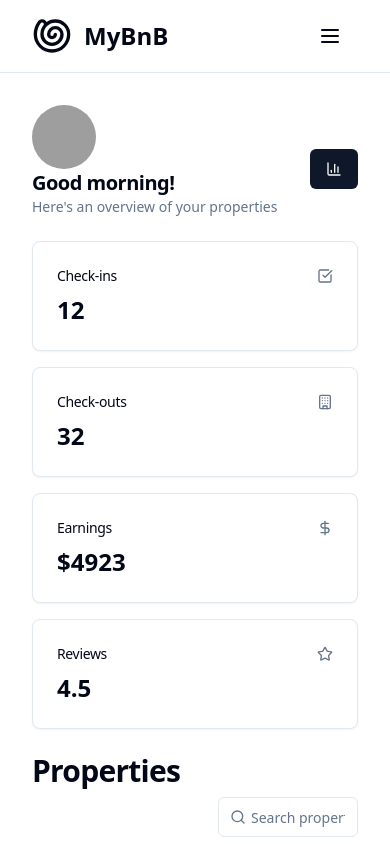
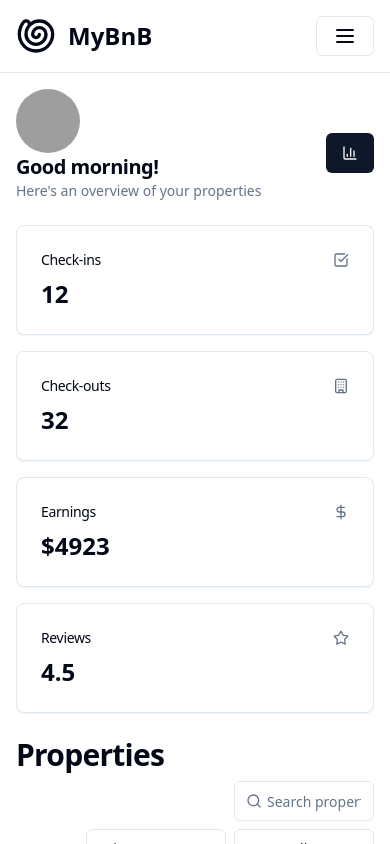
Before and after one commit to Adnan0061/property-management-dashboard, a Next.js app: page / in a window 390 px wide. Shown: the top 844 px of the page. Built offline with nearby package versions, Linux system fonts and the light colour scheme; grey boxes are pictures that could not be loaded.

Commit message:
mobile update

```diff
--- a/src/app/layout.tsx
+++ b/src/app/layout.tsx
@@ -40,7 +40,7 @@ export default function RootLayout({
           {/* header section */}
           <Header />
           {/* main content section */}
-          <main className="flex flex-col flex-grow space-y-6 p-8">
+          <main className="flex flex-col flex-grow space-y-6 xxs:p-4 md:p-8">
             {children}
           </main>
           {/* footer section */}
--- a/src/components/footer.tsx
+++ b/src/components/footer.tsx
@@ -2,9 +2,11 @@ import Link from "next/link";
 
 export default function Footer() {
   return (
-    <footer className="flex items-center justify-between py-4 px-8 border-t">
-      <p>&copy; {new Date().getFullYear()} MyBnB. All rights reserved.</p>
-      <p>
+    <footer className="flex items-center justify-between space-x-2 py-4 xxs:px-4 md:px-8 border-t">
+      <p className="xxs:text-sm md:text-base">
+        &copy; {new Date().getFullYear()} MyBnB. All rights reserved.
+      </p>
+      <p className="xxs:text-sm md:text-base text-end">
         Developed by{" "}
         <Link
           href="https://github.com/Adnan0061"
--- a/src/components/header.tsx
+++ b/src/components/header.tsx
@@ -15,7 +15,7 @@ export default function Header() {
   const isAnalytics = pathname === "/analytics";
 
   return (
-    <header className="flex items-center justify-between py-4 px-8 border-b">
+    <header className="flex items-center justify-between py-4 xxs:px-4 md:px-8 border-b">
       {/* logo section */}
       <div className="flex items-center justify-between space-x-3">
         <Shell className="w-10 h-10" />
@@ -66,7 +66,7 @@ export default function Header() {
       {/* mobile menu */}
       <Sheet>
         <SheetTrigger asChild>
-          <Button variant="ghost" className="md:hidden">
+          <Button variant="ghost" className="md:hidden border ">
             <Menu className="h-6 w-6" />
           </Button>
         </SheetTrigger>
```
